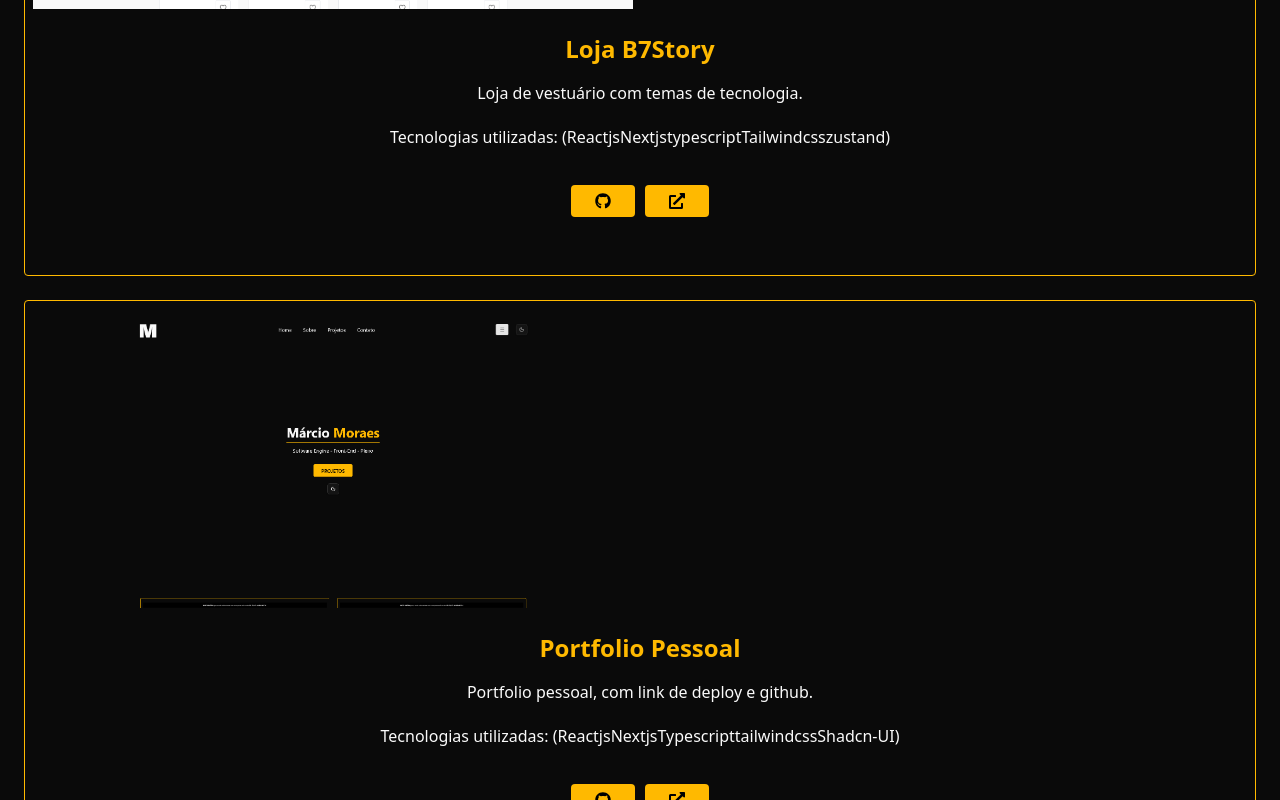
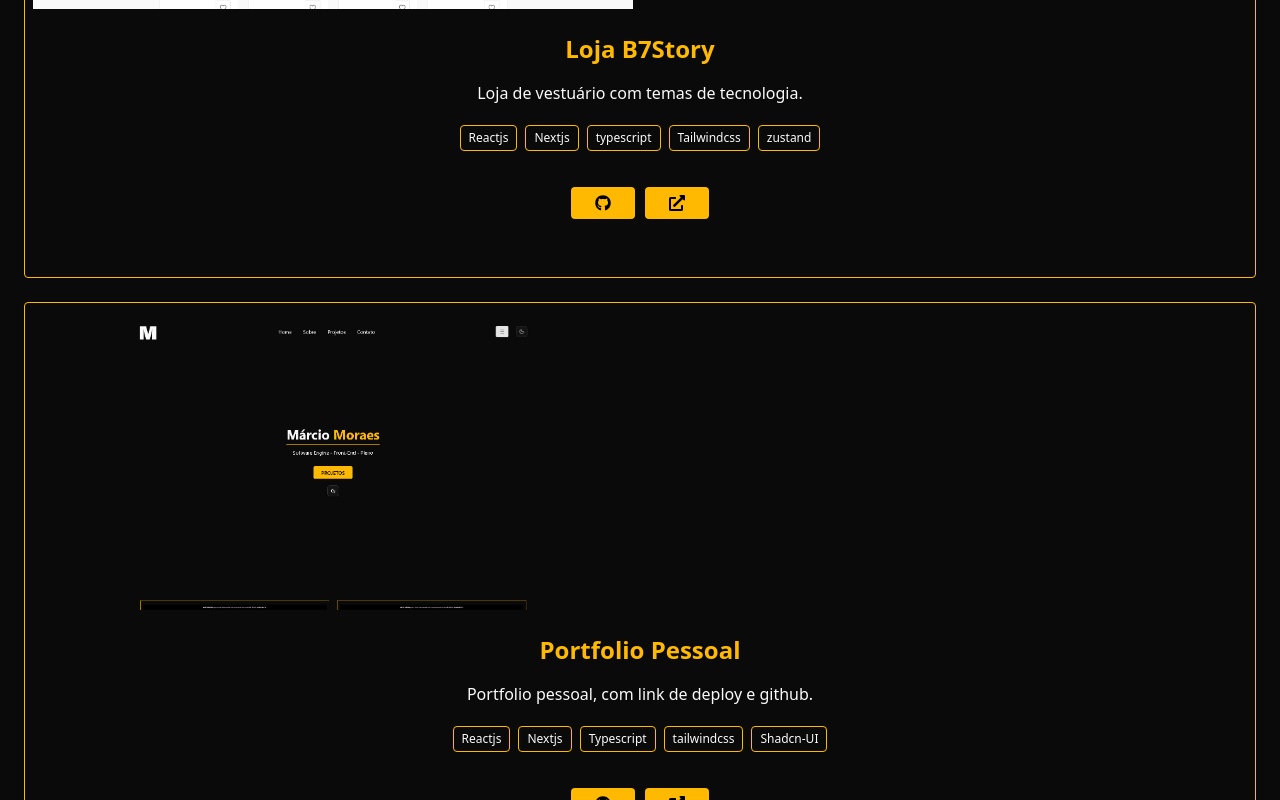
Before and after one commit to Marcio-Moraes/portfolio-nextjs, a Next.js app: page / in a window 1280 px wide. Shown: the part 2220-3020 px from the top of the page. Built offline with nearby package versions, Linux system fonts and the light colour scheme.

Commit message:
Exibição de techs via arrays de strings

```diff
--- a/src/app/components/projetoItem.tsx
+++ b/src/app/components/projetoItem.tsx
@@ -28,7 +28,9 @@ export const ProjetoItem = ({dadosType}: Props)=>{
 
                     <p className="text-center hidden md:block">{dadosType.desc}</p>
 
-                    <h3 className="mt-5 text-center">Tecnologias utilizadas: ({dadosType.tech})</h3>
+                    <div className="mt-5 text-center flex flex-wrap justify-center gap-2">
+                        {dadosType.tech?.map((tech) => <span key={tech} className="text-xs border border-amber-400 px-2 py-1 rounded">{tech}</span>)}
+                    </div>
 
 
 
```
